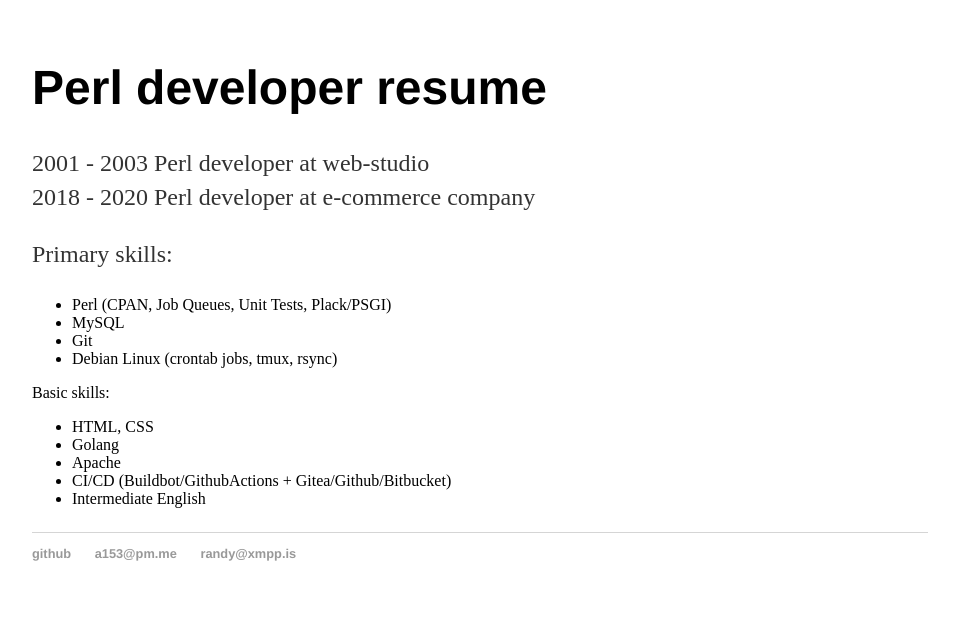
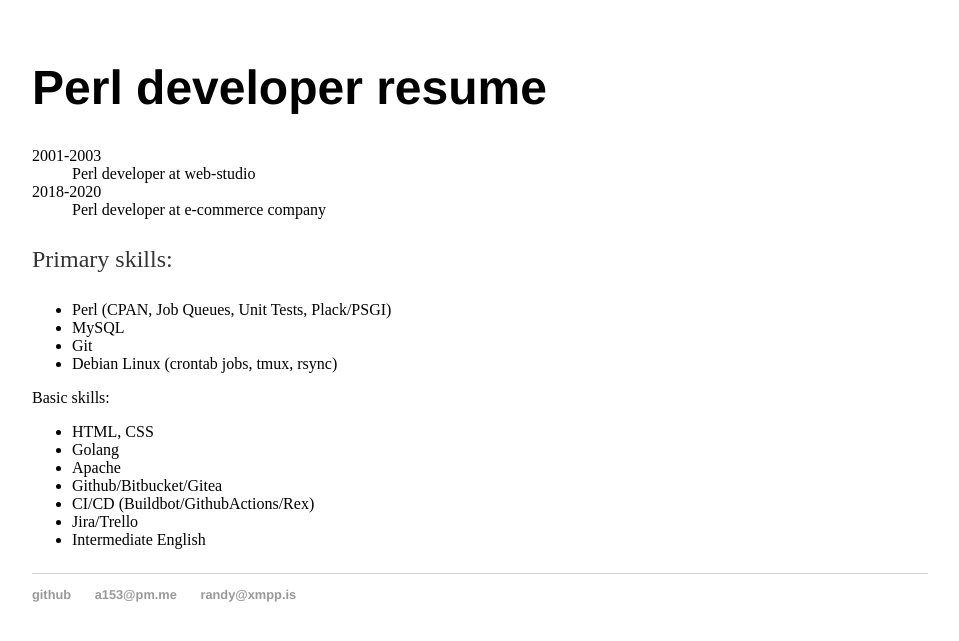
Before and after one commit to aa153/aa153.github.io, a Jekyll site: the page built from index.html, in a window 1280 px wide. Shown: the top 641 px of the page, without its empty margins (160-1119 px from the left). Built offline with Jekyll 4.4.1, drawn with Linux system fonts in a browser that asks for light colours.

Commit message:
Update index.html

```diff
--- a/index.html
+++ b/index.html
@@ -6,10 +6,12 @@ title: Perl developer CV
 
 		<h1>Perl developer resume</h1>
 
-	<p>
-		2001 - 2003 Perl developer at web-studio<br>
-		2018 - 2020 Perl developer at e-commerce company<br>
-	</p>
+	<dl>
+		<dt>2001-2003</dt>
+		<dd>Perl developer at web-studio<dd>
+		<dt>2018-2020</dt>
+		<dd>Perl developer at e-commerce company<dd>
+	</dl>
 
 	<p>
 		Primary skills:
@@ -25,7 +27,9 @@ title: Perl developer CV
 		<li>HTML, CSS</li>
 		<li>Golang</li>
 		<li>Apache</li>
-		<li>CI/CD (Buildbot/GithubActions + Gitea/Github/Bitbucket)</li>
+		<li>Github/Bitbucket/Gitea</li>
+		<li>CI/CD (Buildbot/GithubActions/Rex)</li>
+		<li>Jira/Trello</li>
 		<li>Intermediate English</li>
 		</ul>
 	</p>
```
